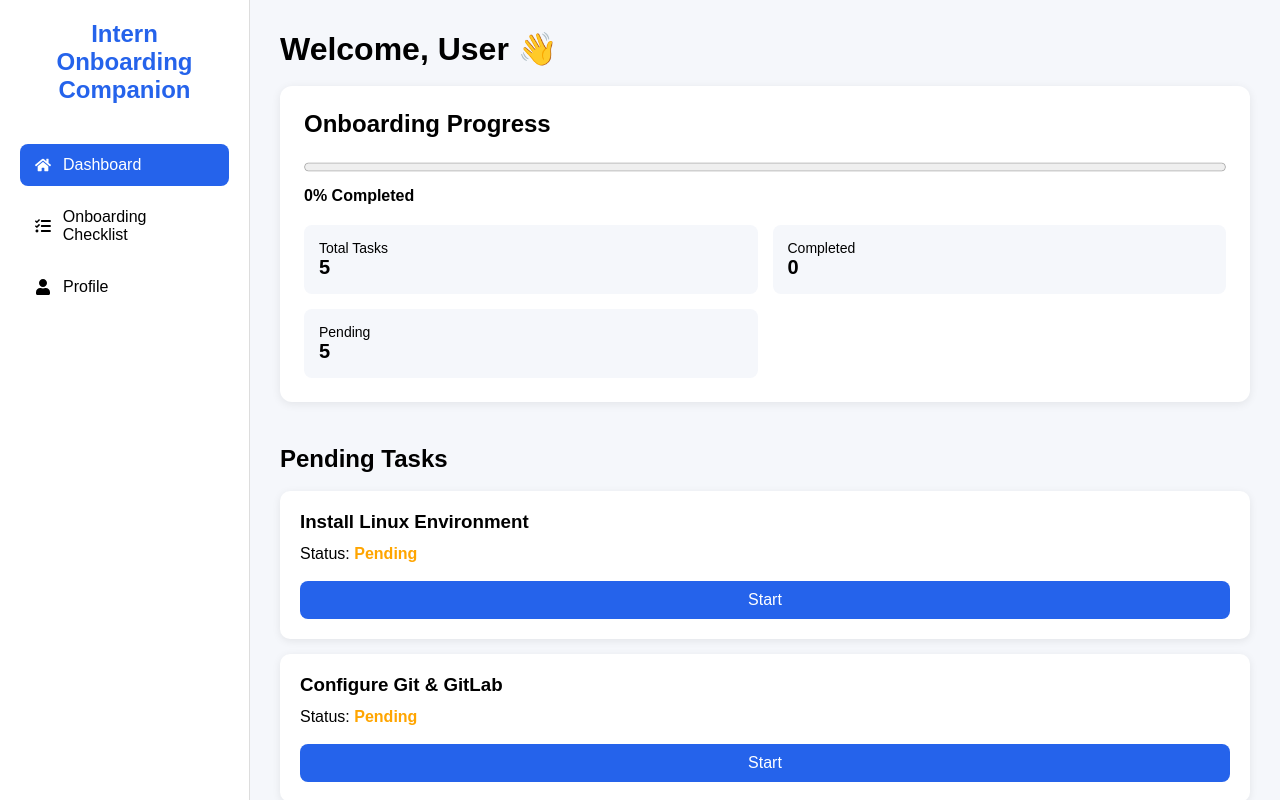
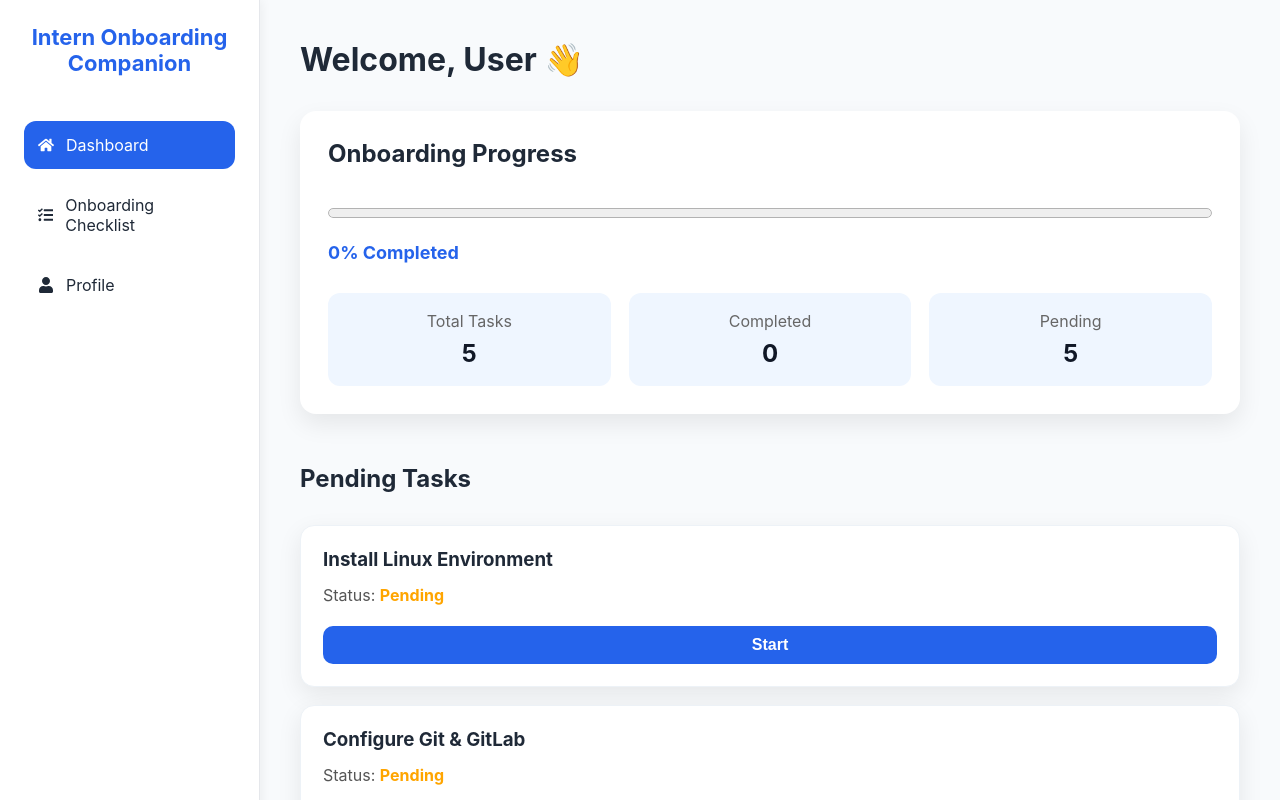
Before and after one commit to kothakapu-akshaya/Onboarding-Companion, a React (Vite) app in the folder frontend/: page /dashboard in a window 1280 px wide. Shown: the top 800 px of the page. Built offline with nearby package versions, Linux system fonts and the light colour scheme; no server answers; sample sign-in values are in the browser's storage.

Commit message:
improved the UI and the styles of the dashboard

```diff
--- a/frontend/src/index.css
+++ b/frontend/src/index.css
@@ -1,19 +1,33 @@
-* {
-  margin: 0;
-  padding: 0;
-  box-sizing: border-box;
+*{
+    margin:0;
+    padding:0;
+    box-sizing:border-box;
 }
 
-body {
-  font-family: Arial, Helvetica, sans-serif;
-  background: #f5f7fb;
+body{
+    font-family:Inter,Arial,sans-serif;
+    background:#f8fafc;
+    color:#1f2937;
 }
 
-a {
-  text-decoration: none;
-  color: inherit;
+a{
+    text-decoration:none;
+    color:inherit;
 }
 
-button {
-  cursor: pointer;
+button{
+    cursor:pointer;
+    transition:.25s;
 }
+
+h1{
+    margin-bottom:12px;
+}
+
+h2{
+    margin-bottom:12px;
+}
+
+p{
+    line-height:1.6;
+}
--- a/frontend/src/styles/Layout.css
+++ b/frontend/src/styles/Layout.css
@@ -1,10 +1,11 @@
-.layout {
-  display: flex;
-  min-height: 100vh;
+.layout{
+    display:flex;
+    min-height:100vh;
+    background:#f8fafc;
 }
 
-.main-content {
-  flex: 1;
-  padding: 30px;
-  background: #f5f7fb;
+.main-content{
+    flex:1;
+    padding:40px;
+    overflow:auto;
 }
--- a/frontend/src/styles/ProgressCard.css
+++ b/frontend/src/styles/ProgressCard.css
@@ -1,43 +1,49 @@
-.progress-card {
-  background: white;
-  padding: 24px;
-  border-radius: 12px;
-  margin-bottom: 25px;
-  box-shadow: 0 2px 10px rgba(0, 0, 0, 0.08);
+.progress-card{
+    background:white;
+    padding:28px;
+    border-radius:16px;
+    box-shadow:0 10px 25px rgba(0,0,0,.08);
+    margin-bottom:30px;
 }
 
-.progress-card h2 {
-  margin-bottom: 20px;
+.progress-card h2{
+    margin-bottom:20px;
+    color:#1f2937;
 }
 
-.progress-card progress {
-  width: 100%;
-  height: 18px;
-  margin-bottom: 10px;
+.progress-card progress{
+    width:100%;
+    height:20px;
+    margin:15px 0;
 }
 
-.progress-card p {
-  font-weight: bold;
-  margin-bottom: 20px;
+.progress-card p{
+    font-size:18px;
+    font-weight:bold;
+    color:#2563eb;
+    margin-bottom:25px;
 }
 
-.progress-info {
-  display: grid;
-  grid-template-columns: repeat(2, 1fr);
-  gap: 15px;
+.progress-info{
+    display:grid;
+    grid-template-columns:repeat(3,1fr);
+    gap:18px;
 }
 
-.progress-info div {
-  background: #f5f7fb;
-  padding: 15px;
-  border-radius: 8px;
+.progress-info div{
+    background:#eff6ff;
+    border-radius:12px;
+    padding:18px;
+    text-align:center;
 }
 
-.progress-info span {
-  display: block;
-  font-size: 14px;
+.progress-info span{
+    display:block;
+    color:#666;
+    margin-bottom:8px;
 }
 
-.progress-info strong {
-  font-size: 20px;
+.progress-info strong{
+    font-size:24px;
+    color:#111827;
 }
--- a/frontend/src/styles/Sidebar.css
+++ b/frontend/src/styles/Sidebar.css
@@ -1,45 +1,44 @@
-.sidebar {
-  width: 250px;
-  background: white;
-  border-right: 1px solid #ddd;
-  display: flex;
-  flex-direction: column;
-  justify-content: space-between;
-  padding: 20px;
+.sidebar{
+    width:260px;
+    background:white;
+    border-right:1px solid #e5e7eb;
+    display:flex;
+    flex-direction:column;
+    padding:24px;
+    box-shadow:2px 0 10px rgba(0,0,0,.05);
 }
 
-.logo h2 {
-  text-align: center;
-  color: #2563eb;
-  margin-bottom: 40px;
+.logo h2{
+    text-align:center;
+    color:#2563eb;
+    margin-bottom:45px;
+    font-size:22px;
 }
 
-.menu {
-  display: flex;
-  flex-direction: column;
-  gap: 10px;
+.menu{
+    display:flex;
+    flex-direction:column;
+    gap:12px;
 }
 
-.menu a,
-.logout a {
-  display: flex;
-  align-items: center;
-  gap: 12px;
-  padding: 12px 15px;
-  border-radius: 8px;
-  transition: 0.3s;
+.menu a{
+    padding:14px;
+    border-radius:12px;
+    display:flex;
+    align-items:center;
+    gap:12px;
+    transition:.25s;
 }
 
-.menu a:hover,
-.logout a:hover {
-  background: #e5edff;
+.menu a:hover{
+    background:#eff6ff;
 }
 
-.active {
-  background: #2563eb;
-  color: white;
+.active{
+    background:#2563eb;
+    color:white;
 }
 
-.logout {
-  margin-top: auto;
+.logout{
+    margin-top:auto;
 }
--- a/frontend/src/styles/TaskCard.css
+++ b/frontend/src/styles/TaskCard.css
@@ -1,23 +1,42 @@
 .task-card {
   background: white;
-  padding: 20px;
-  border-radius: 10px;
-  margin-bottom: 15px;
-  box-shadow: 0 2px 8px rgba(0, 0, 0, 0.08);
+  padding: 22px;
+  border-radius: 14px;
+  margin-bottom: 18px;
+  box-shadow: 0 8px 24px rgba(0,0,0,0.08);
+  transition: all 0.25s ease;
+  border: 1px solid #edf2f7;
+}
+
+.task-card:hover {
+  transform: translateY(-4px);
+  box-shadow: 0 14px 30px rgba(0,0,0,0.12);
 }
 
 .task-card h3 {
   margin-bottom: 12px;
+  color: #1f2937;
 }
 
 .task-card p {
   margin-bottom: 18px;
+  color: #555;
 }
 
 .task-card button {
-  padding: 10px 18px;
+  padding: 10px 20px;
+  border-radius: 10px;
   border: none;
-  border-radius: 8px;
   background: #2563eb;
   color: white;
+  font-weight: 600;
+  transition: 0.25s;
 }
+
+.task-card button:hover {
+  background: #1d4ed8;
+}
+
+.task-card button:disabled {
+  background: #9ca3af;
+}
```
Also changed, not shown: frontend/src/styles/EventCard.css (+27 -17 lines).
